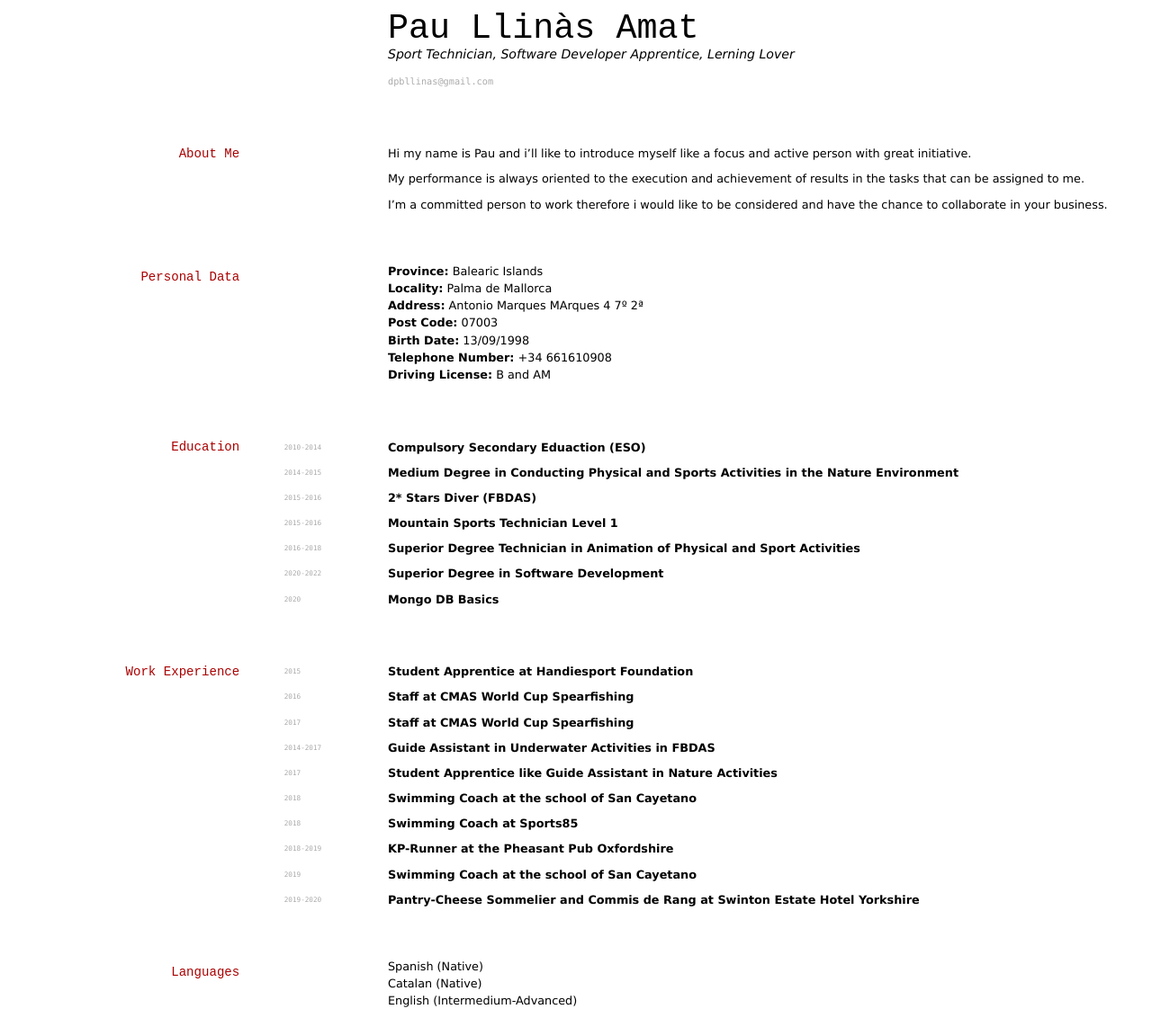
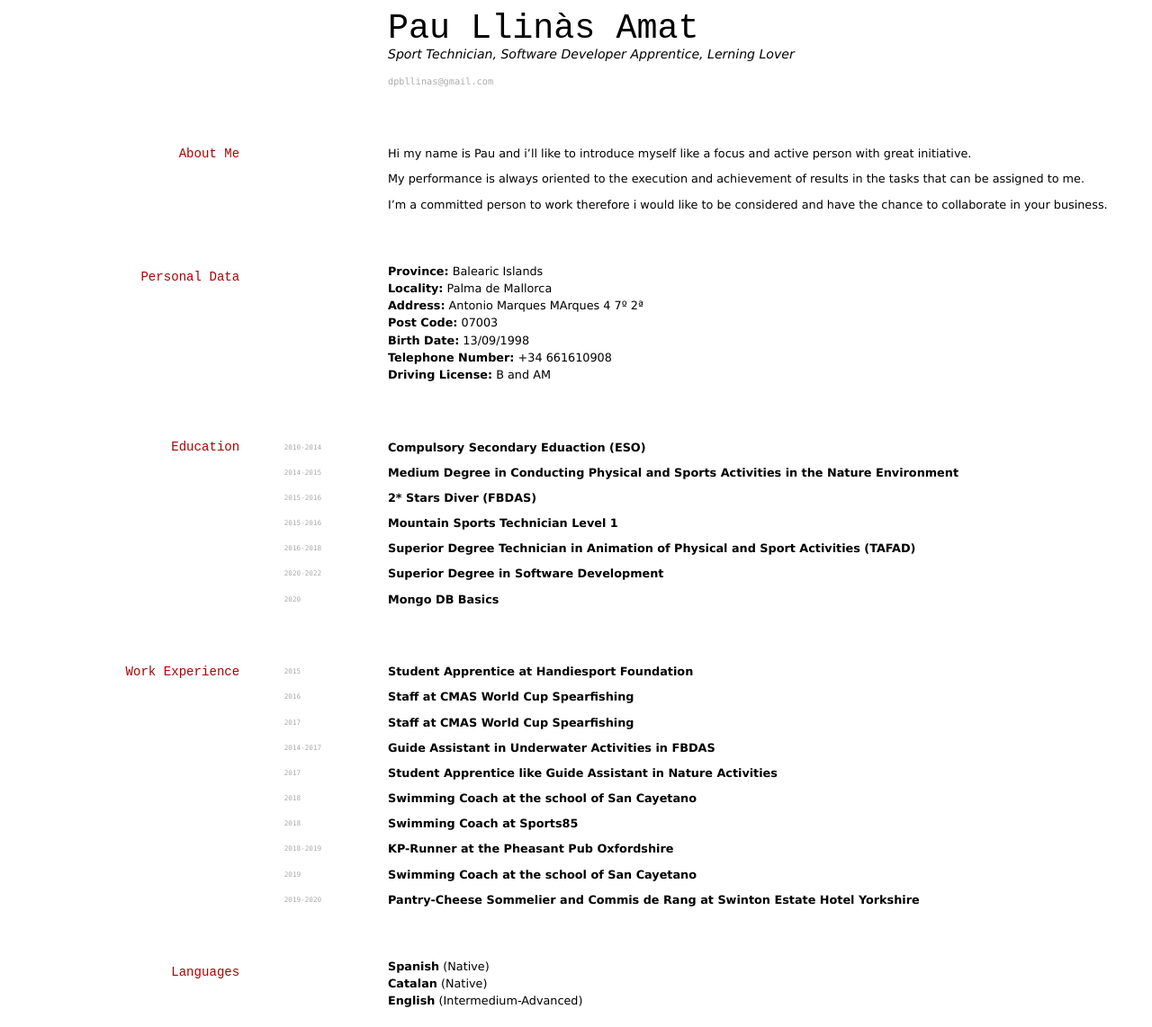
Before and after one commit to pau13-loop/CV, a Jekyll site: the page built from index.md, in a window 1280 px wide. Shown: the whole page at 90% size. Built offline with Jekyll 4.4.1, drawn with Linux system fonts in a browser that asks for light colours.

Commit message:
Update index.md

```diff
--- a/index.md
+++ b/index.md
@@ -43,7 +43,7 @@ __2* Stars Diver (FBDAS)__
 __Mountain Sports Technician Level 1__
 
 `2016-2018`
-__Superior Degree Technician in Animation of Physical and Sport Activities__
+__Superior Degree Technician in Animation of Physical and Sport Activities (TAFAD)__
 
 `2020-2022`
 __Superior Degree in Software Development__
@@ -87,6 +87,6 @@ __Pantry-Cheese Sommelier and Commis de Rang at Swinton Estate Hotel Yorkshire__
 
 ## Languages
 
-* Spanish (Native)
-* Catalan (Native)
-* English (Intermedium-Advanced)
+* __Spanish__ (Native)
+* __Catalan__ (Native)
+* __English__ (Intermedium-Advanced)
```
